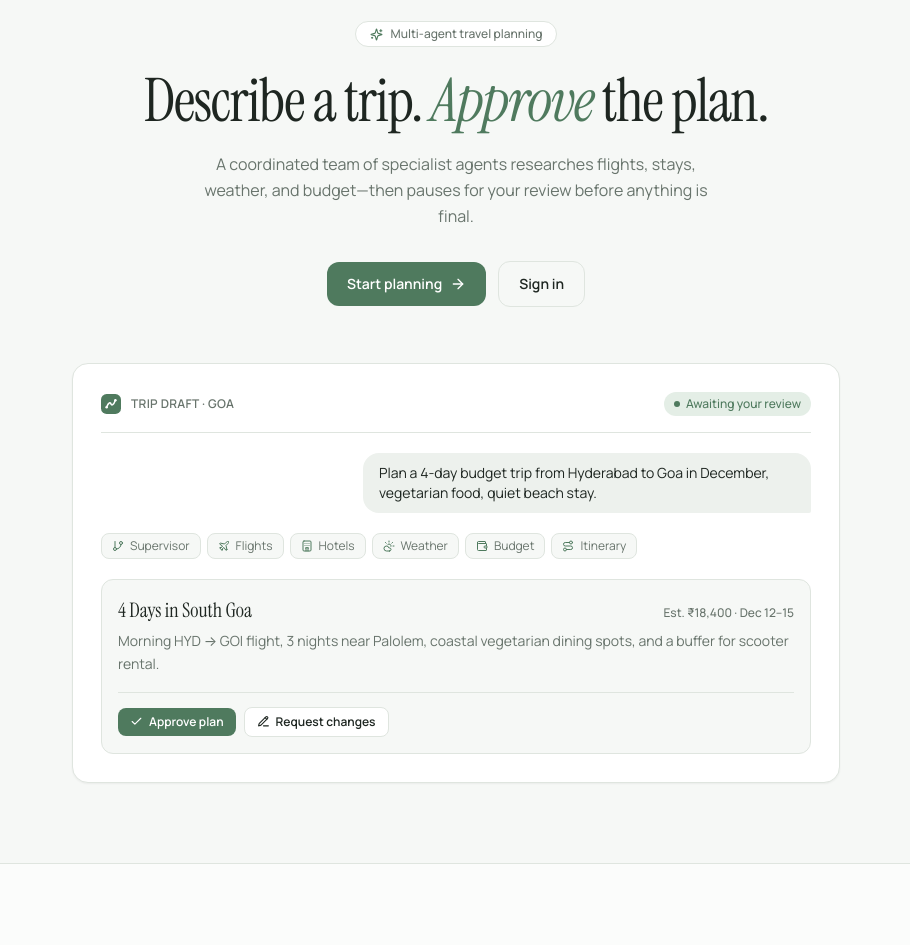
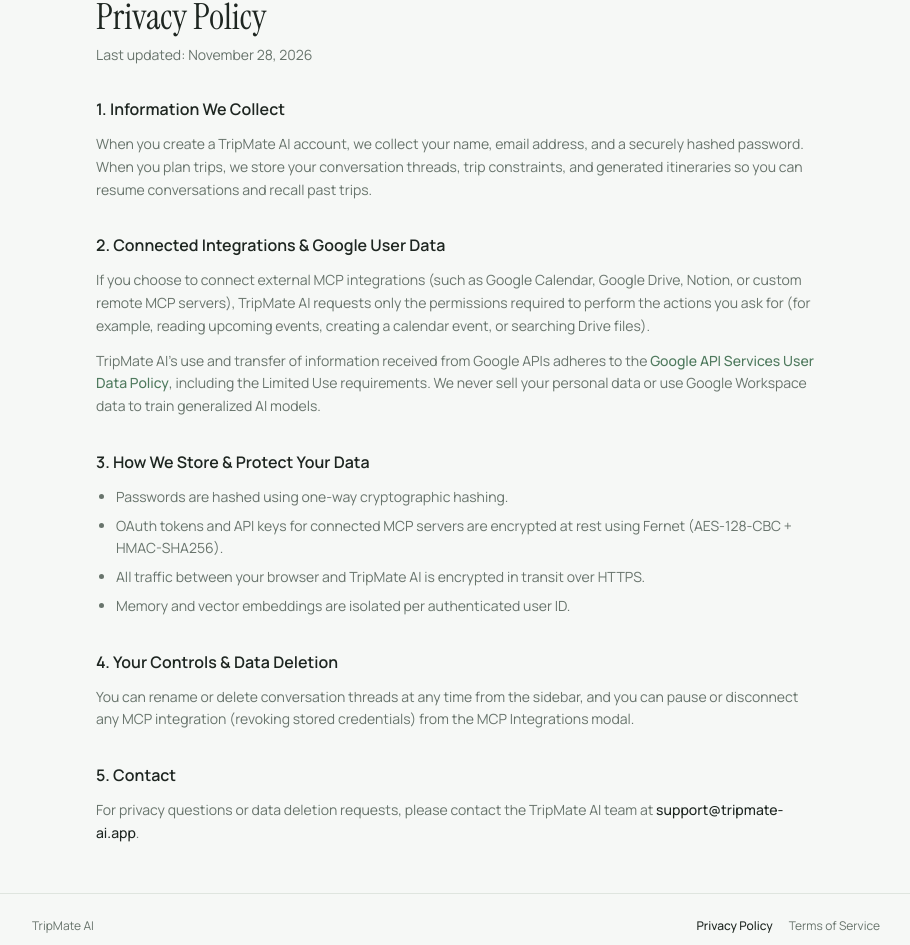
Before and after one commit to Mbalajiviswanadh/Trip-planner-Multi-Agent-with-Memo, a React (Vite) app: page /privacy in a window 1280 px wide. Before the commit this address led to /. Shown: the part 140-1085 px from the top of the page, without its empty margins (184-1094 px from the left). Built offline with nearby package versions, Linux system fonts and the light colour scheme; no server answers.

Commit message:
feat: add Privacy Policy and Terms of Service pages, fix routing, auth UI, MCP autofill, and panel freeze

```diff
--- a/src/App.jsx
+++ b/src/App.jsx
@@ -5,6 +5,8 @@ import { useDispatch, useSelector } from 'react-redux'
 import AuthPage from './pages/AuthPage'
 import ChatPage from './pages/ChatPage'
 import LandingPage from './pages/LandingPage'
+import PrivacyPage from './pages/PrivacyPage'
+import TermsPage from './pages/TermsPage'
 import ErrorBoundary from './components/ErrorBoundary'
 import Logo from './components/Logo'
 import { restoreSession } from './store/authSlice'
@@ -52,6 +54,8 @@ export default function App() {
             <Route path="/auth" element={<PublicOnly><AuthPage /></PublicOnly>} />
             <Route path="/" element={<LandingPage />} />
             <Route path="/welcome" element={<Navigate to="/" replace />} />
+            <Route path="/privacy" element={<PrivacyPage />} />
+            <Route path="/terms" element={<TermsPage />} />
             <Route path="/chat" element={<Protected><ChatPage /></Protected>} />
             <Route path="/c/:threadId" element={<Protected><ChatPage /></Protected>} />
             <Route path="*" element={<Navigate to="/" replace />} />
--- a/src/pages/LandingPage.jsx
+++ b/src/pages/LandingPage.jsx
@@ -294,7 +294,7 @@ export default function LandingPage() {
             <p className="mt-3 max-w-md text-sm text-muted">
               Create a free account to save your trips, inspect every agent’s sources, and keep your preferences across conversations.
             </p>
-            <Link to={token ? '/' : '/auth?mode=register'} className="btn btn-primary mt-7 px-6 py-3">
+            <Link to={token ? '/chat' : '/auth?mode=register'} className="btn btn-primary mt-7 px-6 py-3">
               {token ? 'Open TripMate' : 'Plan your first trip'} <ArrowRight size={16} />
             </Link>
           </div>
@@ -305,7 +305,11 @@ export default function LandingPage() {
       <footer className="border-t border-line">
         <div className="mx-auto flex max-w-5xl flex-col items-center justify-between gap-4 px-6 py-8 text-xs text-muted sm:flex-row">
           <Logo size={20} />
-          <p>Multi-agent trip planning with human-in-the-loop approval.</p>
+          <div className="flex flex-wrap items-center gap-4">
+            <span>Multi-agent trip planning with human-in-the-loop approval.</span>
+            <Link to="/privacy" className="font-medium hover:text-ink hover:underline">Privacy Policy</Link>
+            <Link to="/terms" className="font-medium hover:text-ink hover:underline">Terms of Service</Link>
+          </div>
         </div>
       </footer>
     </div>
--- /dev/null
+++ b/src/pages/PrivacyPage.jsx
@@ -0,0 +1,99 @@
+import { Link } from 'react-router-dom'
+import { ArrowLeft } from 'lucide-react'
+import Logo from '../components/Logo'
+import ThemeToggle from '../components/ThemeToggle'
+
+export default function PrivacyPage() {
+  return (
+    <div className="min-h-full bg-bg text-ink">
+      <header className="sticky top-0 z-30 border-b border-line/70 bg-bg/85 backdrop-blur-md">
+        <div className="mx-auto flex h-16 max-w-4xl items-center justify-between px-6">
+          <Link to="/" aria-label="TripMate home">
+            <Logo size={24} />
+          </Link>
+          <div className="flex items-center gap-3">
+            <Link to="/" className="btn btn-ghost text-xs">
+              <ArrowLeft size={14} /> Back to home
+            </Link>
+            <ThemeToggle />
+          </div>
+        </div>
+      </header>
+
+      <main className="mx-auto max-w-3xl px-6 py-12 space-y-8">
+        <div>
+          <p className="text-xs font-semibold uppercase tracking-wider text-accent">Legal</p>
+          <h1 className="mt-2 font-display text-4xl">Privacy Policy</h1>
+          <p className="mt-2 text-sm text-muted">Last updated: November 28, 2026</p>
+        </div>
+
+        <section className="space-y-3 text-sm leading-relaxed text-muted">
+          <h2 className="text-base font-semibold text-ink">1. Information We Collect</h2>
+          <p>
+            When you create a TripMate AI account, we collect your name, email address, and a securely hashed password.
+            When you plan trips, we store your conversation threads, trip constraints, and generated itineraries so you
+            can resume conversations and recall past trips.
+          </p>
+        </section>
+
+        <section className="space-y-3 text-sm leading-relaxed text-muted">
+          <h2 className="text-base font-semibold text-ink">2. Connected Integrations &amp; Google User Data</h2>
+          <p>
+            If you choose to connect external MCP integrations (such as Google Calendar, Google Drive, Notion, or custom
+            remote MCP servers), TripMate AI requests only the permissions required to perform the actions you ask for
+            (for example, reading upcoming events, creating a calendar event, or searching Drive files).
+          </p>
+          <p>
+            TripMate AI&apos;s use and transfer of information received from Google APIs adheres to the{' '}
+            <a
+              href="https://developers.google.com/terms/api-services-user-data-policy"
+              target="_blank"
+              rel="noopener noreferrer"
+              className="font-medium text-accent hover:underline"
+            >
+              Google API Services User Data Policy
+            </a>
+            , including the Limited Use requirements. We never sell your personal data or use Google Workspace data to
+            train generalized AI models.
+          </p>
+        </section>
+
+        <section className="space-y-3 text-sm leading-relaxed text-muted">
+          <h2 className="text-base font-semibold text-ink">3. How We Store &amp; Protect Your Data</h2>
+          <ul className="list-disc space-y-1.5 pl-5">
+            <li>Passwords are hashed using one-way cryptographic hashing.</li>
+            <li>OAuth tokens and API keys for connected MCP servers are encrypted at rest using Fernet (AES-128-CBC + HMAC-SHA256).</li>
+            <li>All traffic between your browser and TripMate AI is encrypted in transit over HTTPS.</li>
+            <li>Memory and vector embeddings are isolated per authenticated user ID.</li>
+          </ul>
+        </section>
+
+        <section className="space-y-3 text-sm leading-relaxed text-muted">
+          <h2 className="text-base font-semibold text-ink">4. Your Controls &amp; Data Deletion</h2>
+          <p>
+            You can rename or delete conversation threads at any time from the sidebar, and you can pause or disconnect
+            any MCP integration (revoking stored credentials) from the MCP Integrations modal.
+          </p>
+        </section>
+
+        <section className="space-y-3 text-sm leading-relaxed text-muted">
+          <h2 className="text-base font-semibold text-ink">5. Contact</h2>
+          <p>
+            For privacy questions or data deletion requests, please contact the TripMate AI team at{' '}
+            <span className="font-medium text-ink">support@tripmate-ai.app</span>.
+          </p>
+        </section>
+      </main>
+
+      <footer className="border-t border-line">
+        <div className="mx-auto flex max-w-4xl flex-col items-center justify-between gap-3 px-6 py-6 text-xs text-muted sm:flex-row">
+          <span>TripMate AI</span>
+          <div className="flex items-center gap-4">
+            <Link to="/privacy" className="font-medium text-ink">Privacy Policy</Link>
+            <Link to="/terms" className="hover:text-ink">Terms of Service</Link>
+          </div>
+        </div>
+      </footer>
+    </div>
+  )
+}
--- /dev/null
+++ b/src/pages/TermsPage.jsx
@@ -0,0 +1,86 @@
+import { Link } from 'react-router-dom'
+import { ArrowLeft } from 'lucide-react'
+import Logo from '../components/Logo'
+import ThemeToggle from '../components/ThemeToggle'
+
+export default function TermsPage() {
+  return (
+    <div className="min-h-full bg-bg text-ink">
+      <header className="sticky top-0 z-30 border-b border-line/70 bg-bg/85 backdrop-blur-md">
+        <div className="mx-auto flex h-16 max-w-4xl items-center justify-between px-6">
+          <Link to="/" aria-label="TripMate home">
+            <Logo size={24} />
+          </Link>
+          <div className="flex items-center gap-3">
+            <Link to="/" className="btn btn-ghost text-xs">
+              <ArrowLeft size={14} /> Back to home
+            </Link>
+            <ThemeToggle />
+          </div>
+        </div>
+      </header>
+
+      <main className="mx-auto max-w-3xl px-6 py-12 space-y-8">
+        <div>
+          <p className="text-xs font-semibold uppercase tracking-wider text-accent">Legal</p>
+          <h1 className="mt-2 font-display text-4xl">Terms of Service</h1>
+          <p className="mt-2 text-sm text-muted">Last updated: November 28, 2026</p>
+        </div>
+
+        <section className="space-y-3 text-sm leading-relaxed text-muted">
+          <h2 className="text-base font-semibold text-ink">1. Acceptance of Terms</h2>
+          <p>
+            By accessing or using TripMate AI, you agree to be bound by these Terms of Service and our{' '}
+            <Link to="/privacy" className="font-medium text-accent hover:underline">Privacy Policy</Link>.
+            If you do not agree, please do not use the service.
+          </p>
+        </section>
+
+        <section className="space-y-3 text-sm leading-relaxed text-muted">
+          <h2 className="text-base font-semibold text-ink">2. Service Description</h2>
+          <p>
+            TripMate AI is a multi-agent travel planning assistant that researches destinations, flights, weather, and
+            budgets, and optionally connects to user-authorized external MCP tools (such as Google Calendar, Google Drive,
+            and Notion). Draft itineraries require your review and approval before finalization.
+          </p>
+        </section>
+
+        <section className="space-y-3 text-sm leading-relaxed text-muted">
+          <h2 className="text-base font-semibold text-ink">3. User Responsibilities</h2>
+          <ul className="list-disc space-y-1.5 pl-5">
+            <li>Travel prices, flight schedules, visa rules, and weather forecasts can change rapidly; always verify official details before booking.</li>
+            <li>You are responsible for keeping your account credentials secure and only connecting MCP servers you are authorized to access.</li>
+            <li>You agree not to misuse the platform for abusive, unlawful, or automated scraping activities.</li>
+          </ul>
+        </section>
+
+        <section className="space-y-3 text-sm leading-relaxed text-muted">
+          <h2 className="text-base font-semibold text-ink">4. Third-Party Integrations</h2>
+          <p>
+            When you authorize third-party services via OAuth or API keys, actions performed through those integrations are
+            subject to the respective provider&apos;s terms. You may disconnect any integration at any time.
+          </p>
+        </section>
+
+        <section className="space-y-3 text-sm leading-relaxed text-muted">
+          <h2 className="text-base font-semibold text-ink">5. Disclaimer &amp; Limitation of Liability</h2>
+          <p>
+            TripMate AI is provided on an &ldquo;as is&rdquo; and &ldquo;as available&rdquo; basis without warranties of
+            any kind. To the maximum extent permitted by law, TripMate AI shall not be liable for indirect or
+            consequential damages arising from travel decisions made using AI-generated plans.
+          </p>
+        </section>
+      </main>
+
+      <footer className="border-t border-line">
+        <div className="mx-auto flex max-w-4xl flex-col items-center justify-between gap-3 px-6 py-6 text-xs text-muted sm:flex-row">
+          <span>TripMate AI</span>
+          <div className="flex items-center gap-4">
+            <Link to="/privacy" className="hover:text-ink">Privacy Policy</Link>
+            <Link to="/terms" className="font-medium text-ink">Terms of Service</Link>
+          </div>
+        </div>
+      </footer>
+    </div>
+  )
+}
```
